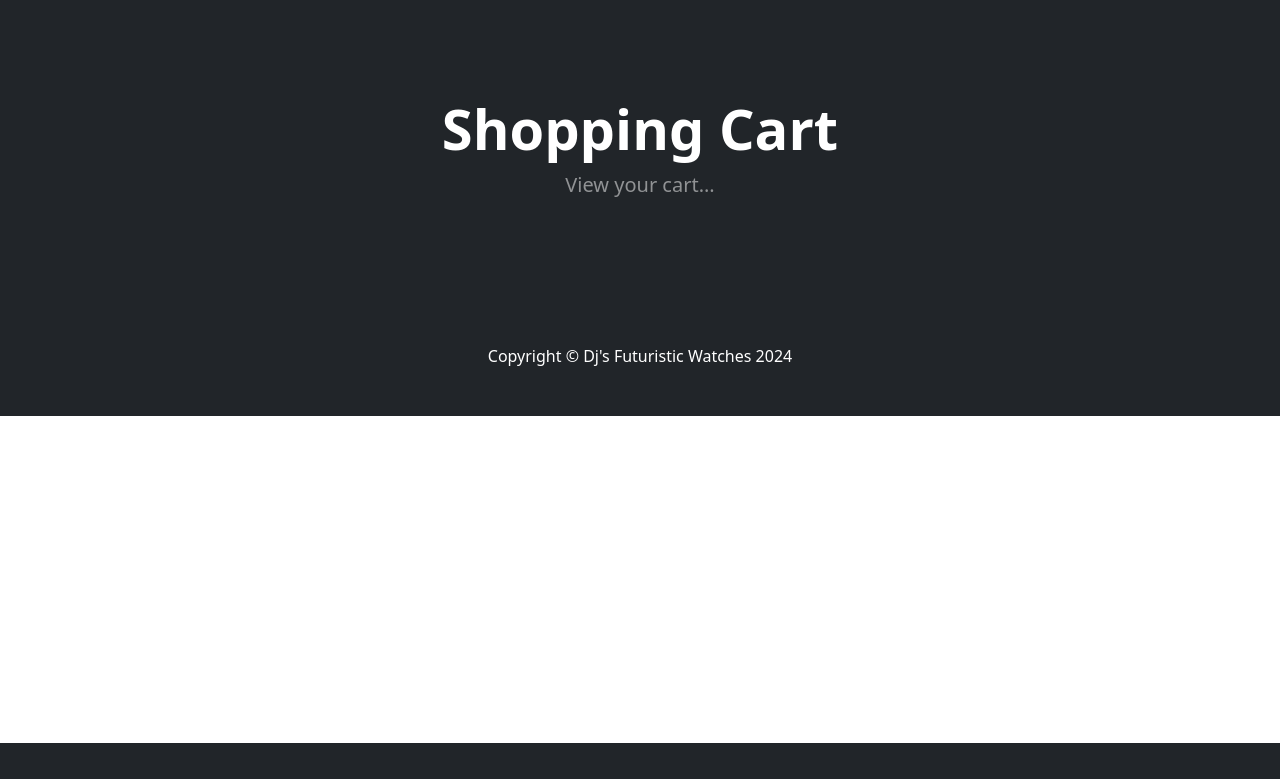
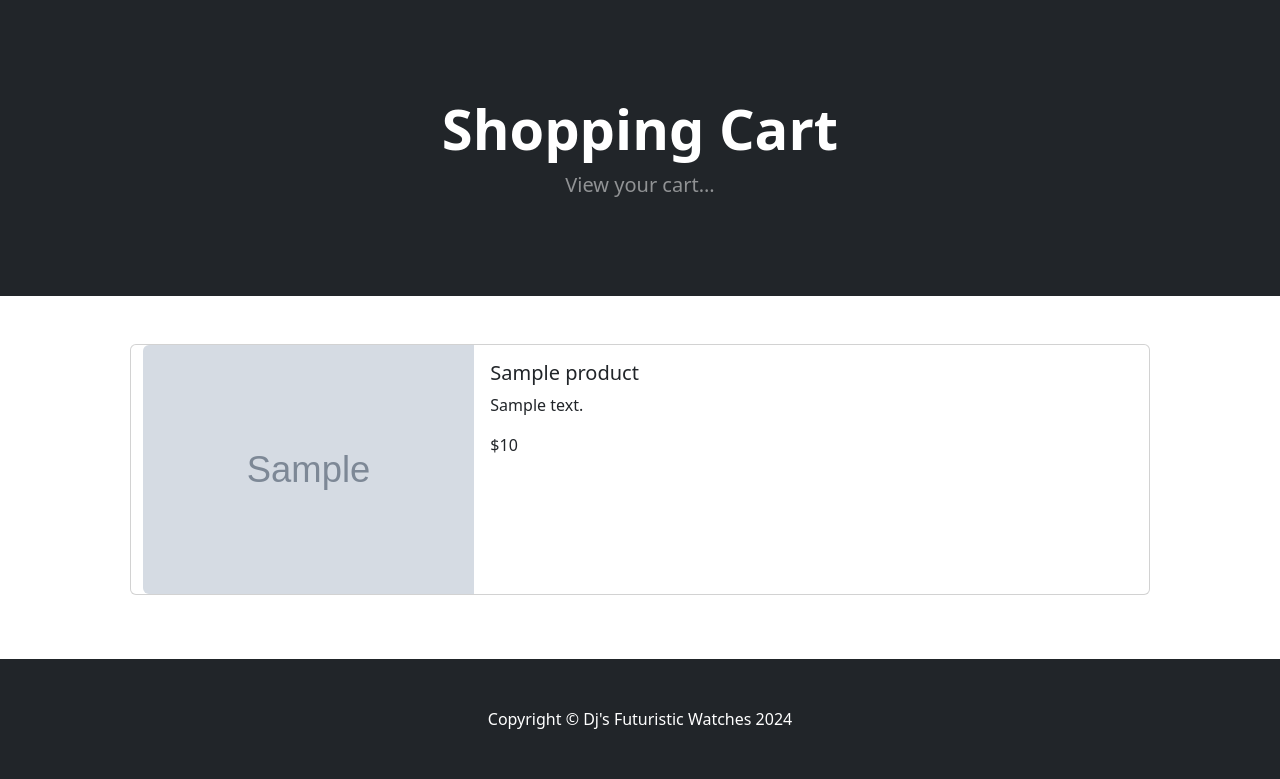
Before and after one commit to PavelKotlov/django-ecom, a Django app: template cart/templates/cart_summary.html in a window 1280 px wide. Shown: the part 57-836 px from the top of the page. Before the commit the page ends 800 px from the top, so only its background shows below. Run offline with Django 5.2, Linux system fonts and the light colour scheme; the template is opened without the code that fills it: most values are stand-ins (such as "Sample title", 1, 10 or a date in 2020); grey boxes marked "Sample" are stand-in pictures; some libraries are stand-ins or nearby versions.

Commit message:
Add html code to display products in cart

```diff
--- a/cart/templates/cart_summary.html
+++ b/cart/templates/cart_summary.html
@@ -8,5 +8,42 @@
     </div>
   </div>
 </header>
+<div class="container">
+  {% if cart_products %} {% for product in cart_products %}
+  <div class="row m-5">
+    <div class="card mb-3">
+      <div class="row g-0">
+        <div class="col-md-4">
+          <img
+            src="{{product.image.url}}"
+            class="img-fluid rounded-start"
+            alt="..."
+          />
+        </div>
+        <div class="col-md-8">
+          <div class="card-body">
+            <h5 class="card-title">{{product.name}}</h5>
+            <p class="card-text">{{product.description}}</p>
+            {% if product.is_sale %}
+            <p class="card-text">
+              <s>${{product.price}}</s> ${{product.sale_price}}
+            </p>
+            {% else %}
+            <p class="card-text">${{product.price}}</p>
+            {% endif %}
+          </div>
+        </div>
+      </div>
+    </div>
+  </div>
+  {% endfor %} {% else %}
+  <center>
+    <div class="m-5 p-5">
+      Your cart is empty. Checkout our products
+      <a href="{% url 'home' %}">here</a>
+    </div>
+  </center>
+  {% endif %}
+</div>
 
 {% endblock %}
```
